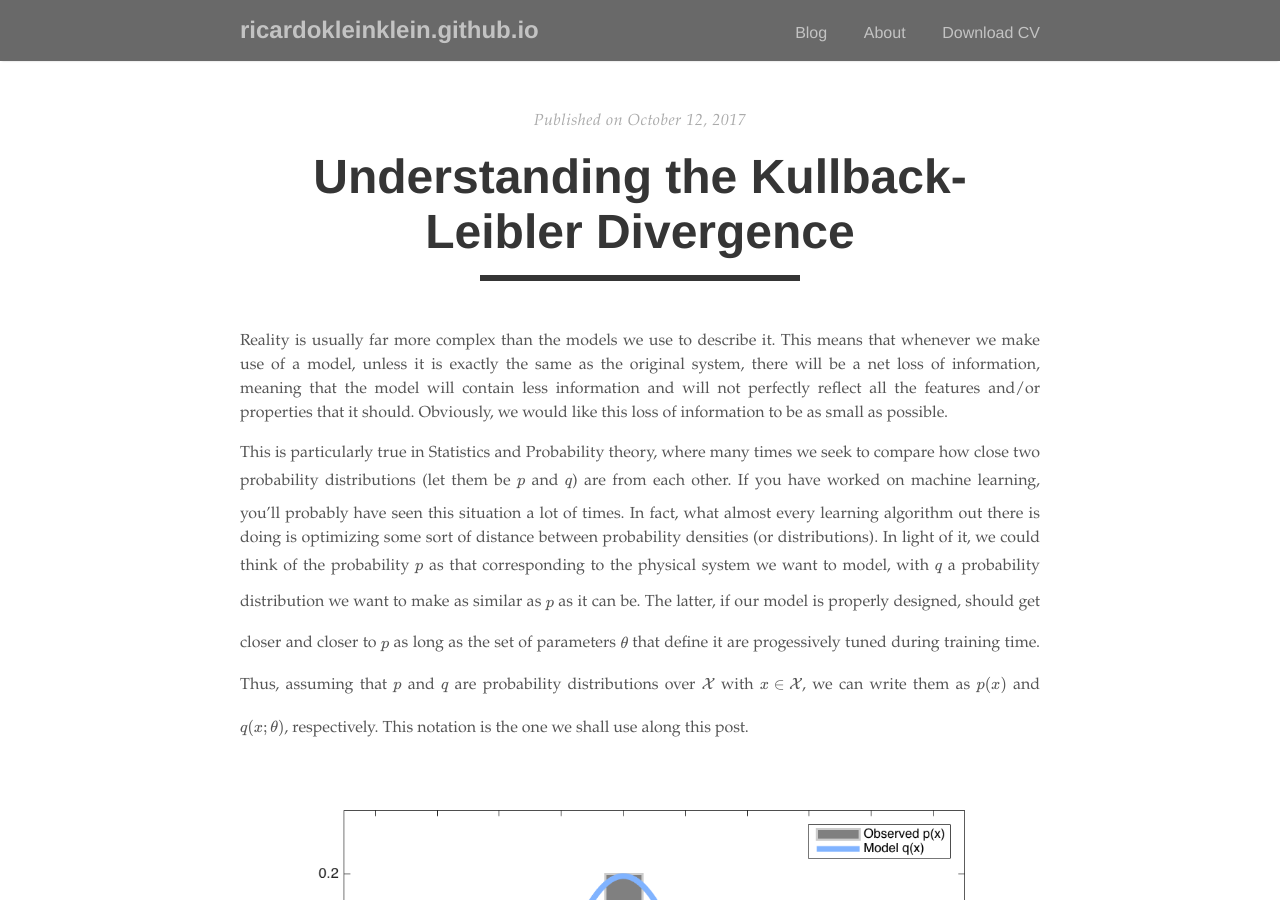
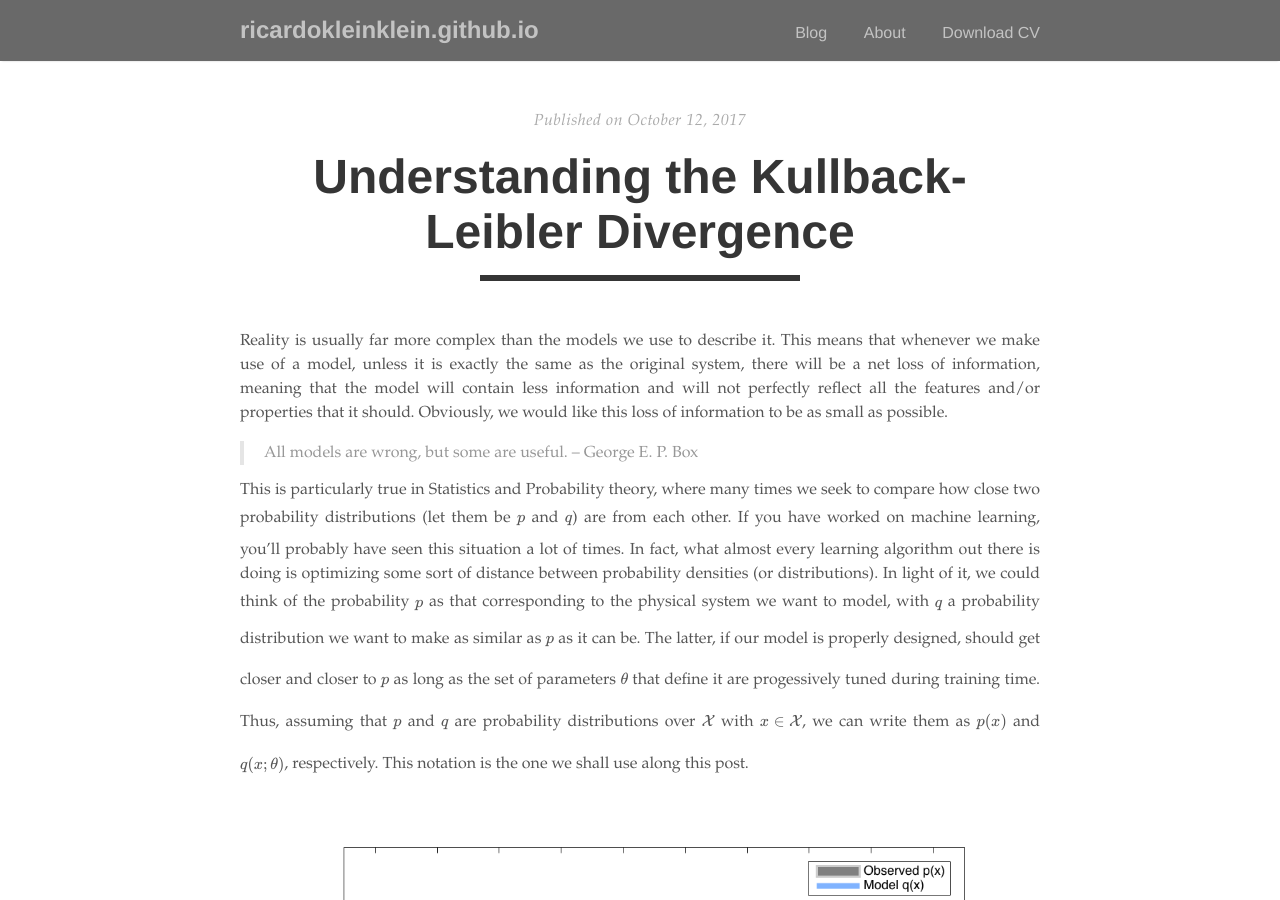
Before and after one commit to ricardokleinklein/ricardokleinklein.github.io, a Jekyll site: the page built from _posts/2017-10-12-kullback-leibler-divergence.md, in a window 1280 px wide and 900 px high. Built offline with Jekyll 4.4.1, drawn with Linux system fonts in a browser that asks for light colours; nearby versions of some CDN libraries; formulas are drawn with MathJax 3; comment, search, counter and statistics services are not loaded.

Commit message:
add quote

```diff
--- a/_posts/2017-10-12-kullback-leibler-divergence.md
+++ b/_posts/2017-10-12-kullback-leibler-divergence.md
@@ -5,6 +5,8 @@ author: Ricardo Faundez-Carrasco
 ---
 
 Reality is usually far more complex than the models we use to describe it. This means that whenever we make use of a model, unless it is exactly the same as the original system, there will be a net loss of information, meaning that the model will contain less information and will not perfectly reflect all the features and/or properties that it should. Obviously, we would like this loss of information to be as small as possible.
+
+> All models are wrong, but some are useful. -- George E. P. Box
 
 This is particularly true in Statistics and Probability theory, where many times we seek to compare how close two probability distributions (let them be $$p$$ and $$q$$) are from each other. If you have worked on machine learning, you'll probably have seen this situation a lot of times. In fact, what almost every learning algorithm out there is doing is optimizing some sort of distance between probability densities (or distributions). In light of it, we could think of the probability $$p$$ as that corresponding to the physical system we want to model, with $$q$$ a probability distribution we want to make as similar as $$p$$ as it can be. The latter, if our model is properly designed, should get closer and closer to $$p$$ as long as the set of parameters $$\theta$$ that define it are progessively tuned during training time. Thus, assuming that $$p$$ and $$q$$ are probability distributions over $$\mathcal{X}$$ with $$x \in \mathcal{X}$$, we can write them as $$p(x)$$ and $$q(x;\theta)$$, respectively. This notation is the one we shall use along this post.
 
```
